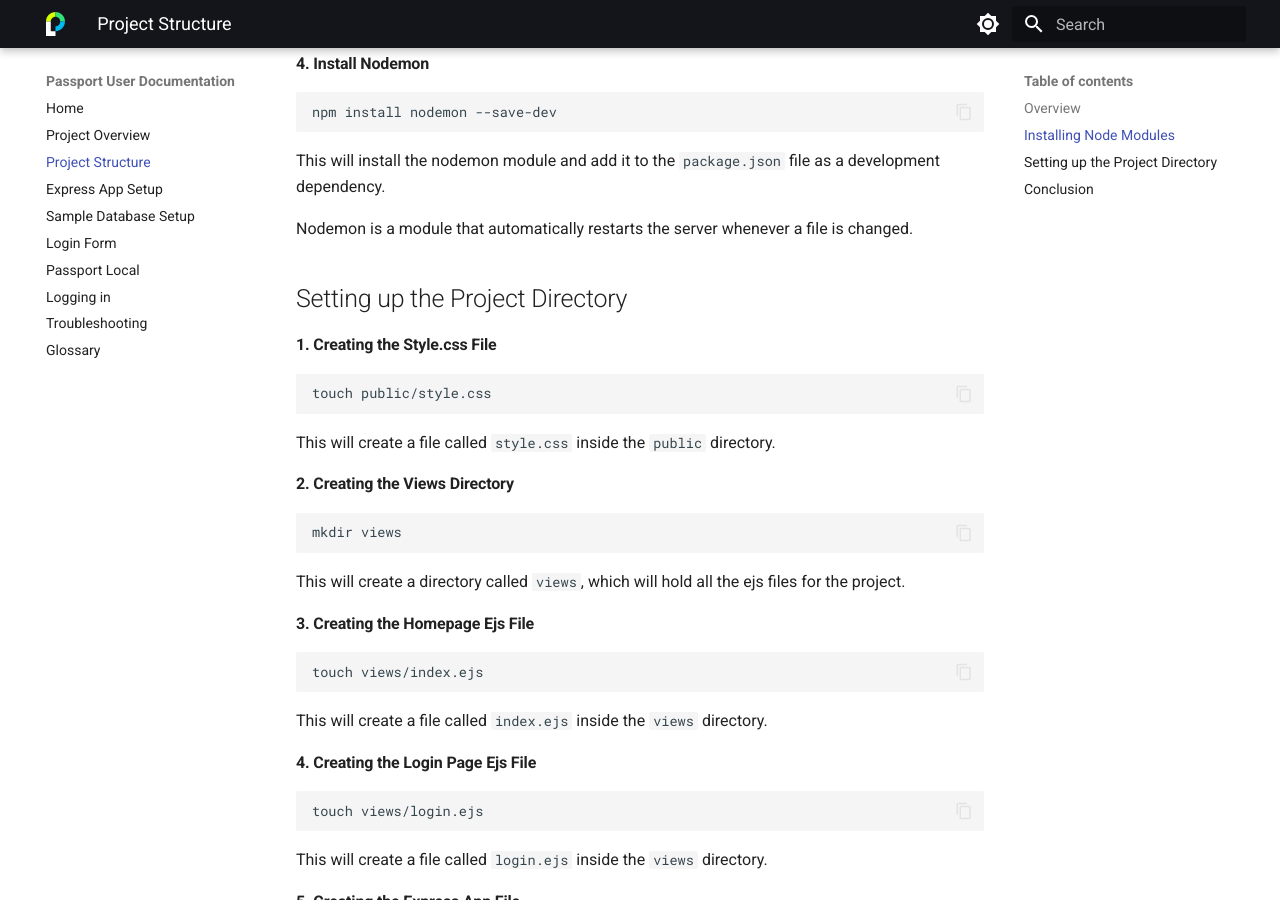
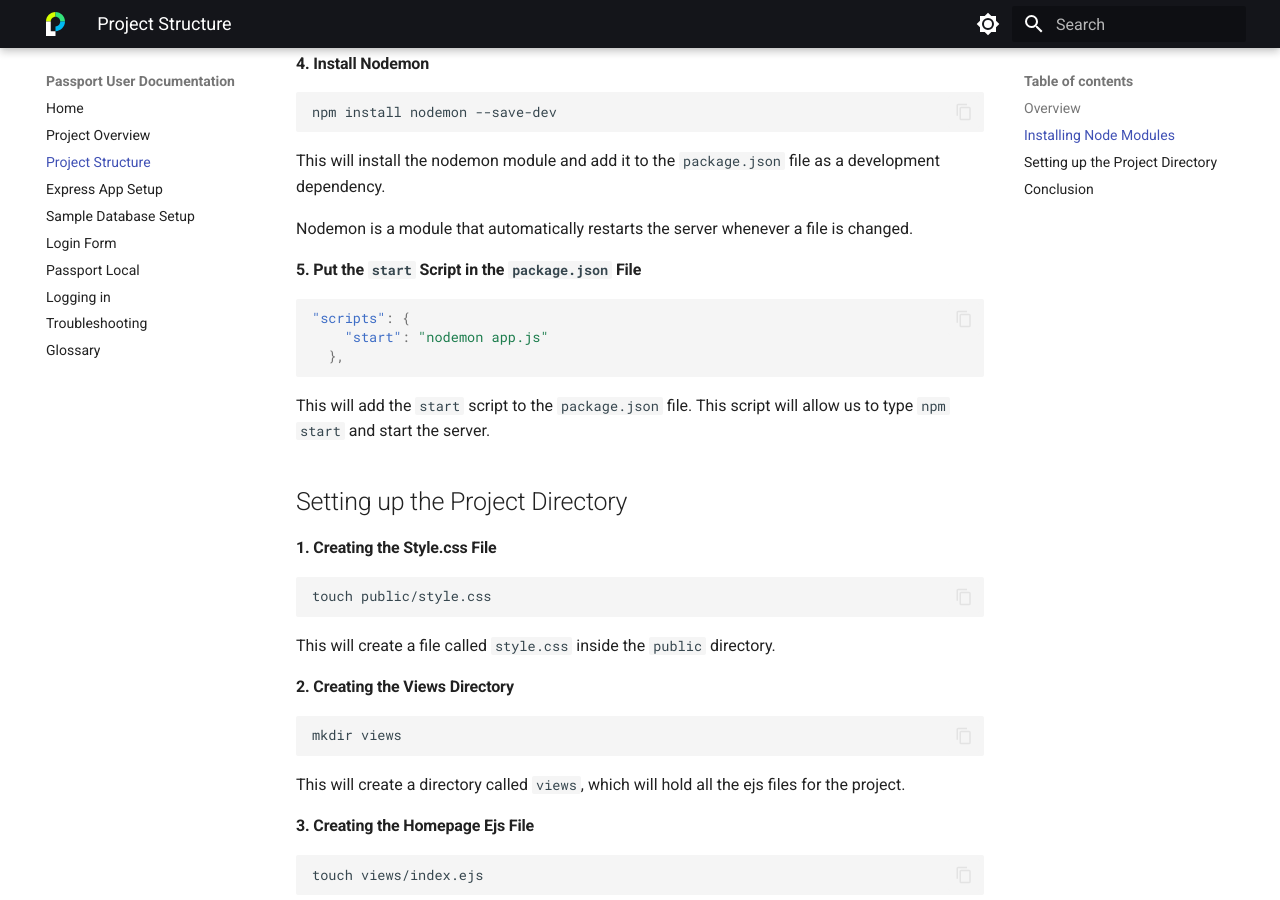
Before and after one commit to michaeleii/comm-documentation, an MkDocs documentation site: the page built from docs/pages/project-structure.md, in a window 1280 px wide and 900 px high, scrolled down 1444 px. Built offline with MkDocs 1.6.1 and Material for MkDocs 9.7.7, drawn with Linux system fonts in a browser that asks for light colours.

Commit message:
Update content

````diff
--- a/docs/pages/project-structure.md
+++ b/docs/pages/project-structure.md
@@ -74,6 +74,17 @@ This will install the nodemon module and add it to the `package.json` file as a
 
 Nodemon is a module that automatically restarts the server whenever a file is changed.
 
+#### 5. Put the `start` Script in the `package.json` File
+
+```json
+
+"scripts": {
+    "start": "nodemon app.js"
+  },
+```
+
+This will add the `start` script to the `package.json` file. This script will allow us to type `npm start` and start the server.
+
 ## Setting up the Project Directory
 
 #### 1. Creating the Style.css File
````
